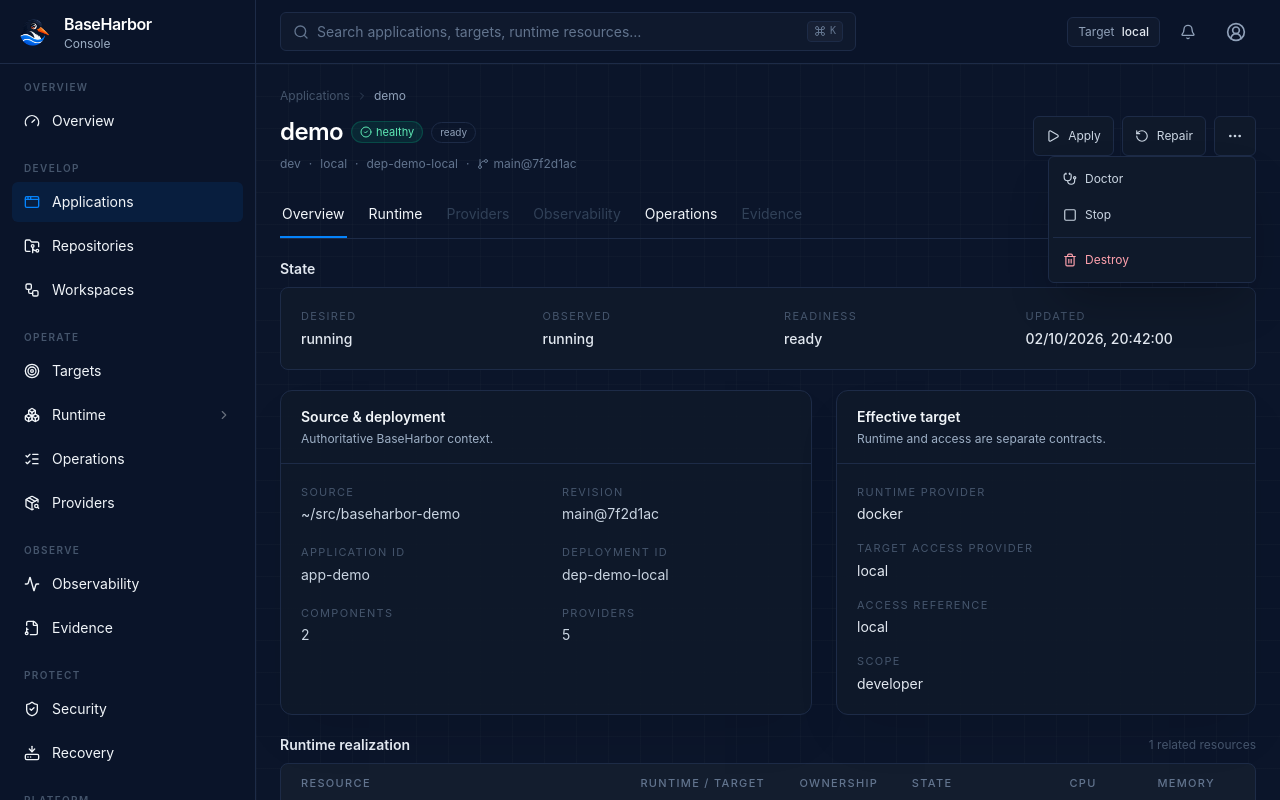
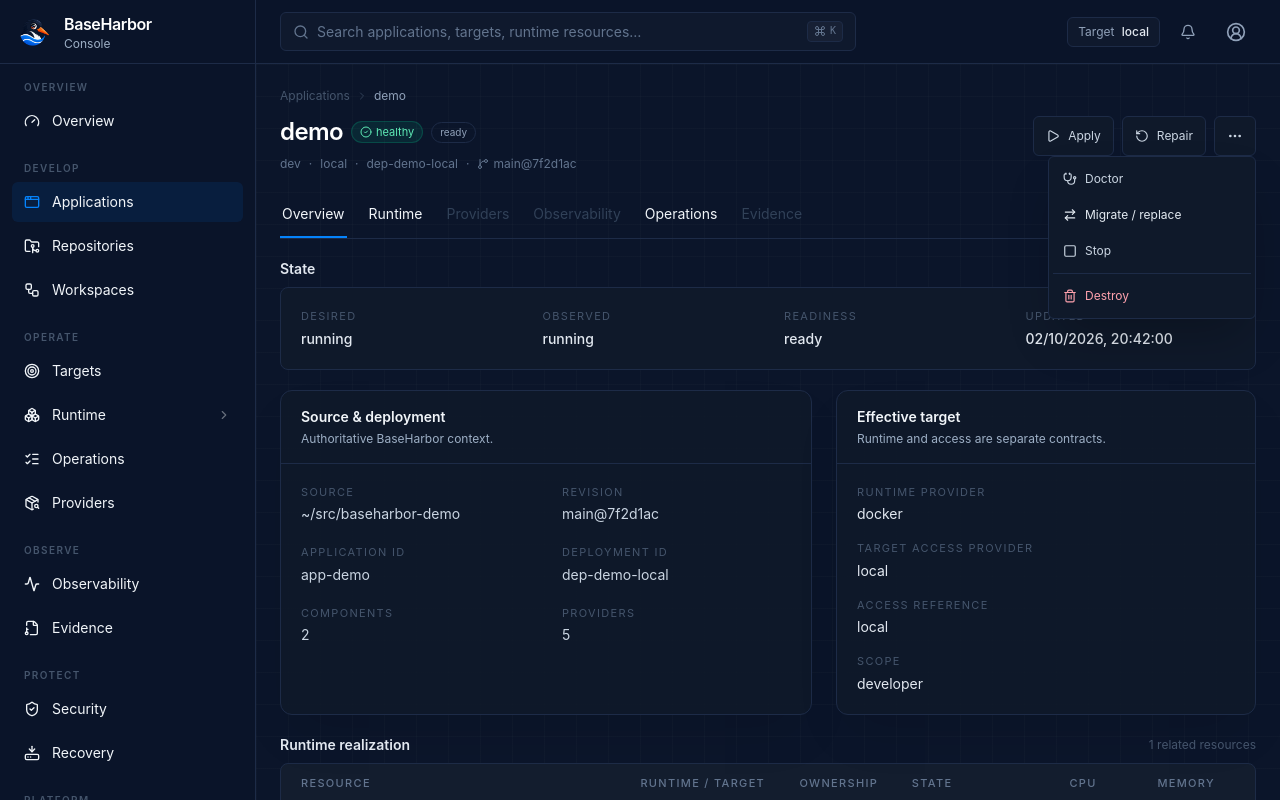
Before and after one commit to mcpdev80/baseharbor-console, a Next.js app: page /applications/app-demo in a window 1280 px wide. Both pictures are taken after a click on the button 1235 px from the left and 136 px from the top of the page. Shown: the top 800 px of the page. Built offline with nearby package versions, Linux system fonts and the light colour scheme.

Commit message:
feat: link application migration workflow

```diff
--- a/src/components/applications/application-actions.tsx
+++ b/src/components/applications/application-actions.tsx
@@ -1,7 +1,8 @@
 "use client";
 
 import * as DropdownMenu from "@radix-ui/react-dropdown-menu";
-import { MoreHorizontal, Play, RotateCcw, Square, Stethoscope, Trash2 } from "lucide-react";
+import Link from "next/link";
+import { ArrowRightLeft, MoreHorizontal, Play, RotateCcw, Square, Stethoscope, Trash2 } from "lucide-react";
 import type { ApplicationSummary } from "@/lib/baseharbor/types";
 import { OperationConfirmation } from "@/components/operations/operation-confirmation";
 
@@ -16,6 +17,7 @@ export function ApplicationActions({ application }: { application: ApplicationSu
         <DropdownMenu.Portal>
           <DropdownMenu.Content align="end" className="z-40 min-w-52 rounded-md border border-[var(--border)] bg-[var(--panel)] p-1 shadow-2xl">
             <DropdownMenu.Item className="flex min-h-9 cursor-pointer items-center gap-2 rounded px-2.5 text-xs text-slate-300 outline-none focus:bg-white/[.04]"><Stethoscope className="size-3.5" /> Doctor</DropdownMenu.Item>
+            <DropdownMenu.Item asChild><Link href="/applications/migrate" className="flex min-h-9 cursor-pointer items-center gap-2 rounded px-2.5 text-xs text-slate-300 outline-none focus:bg-white/[.04]"><ArrowRightLeft className="size-3.5" /> Migrate / replace</Link></DropdownMenu.Item>
             <DropdownMenu.Item className="flex min-h-9 cursor-pointer items-center gap-2 rounded px-2.5 text-xs text-slate-300 outline-none focus:bg-white/[.04]"><Square className="size-3.5" /> Stop</DropdownMenu.Item>
             <DropdownMenu.Separator className="my-1 h-px bg-[var(--border)]" />
             <OperationConfirmation
```
